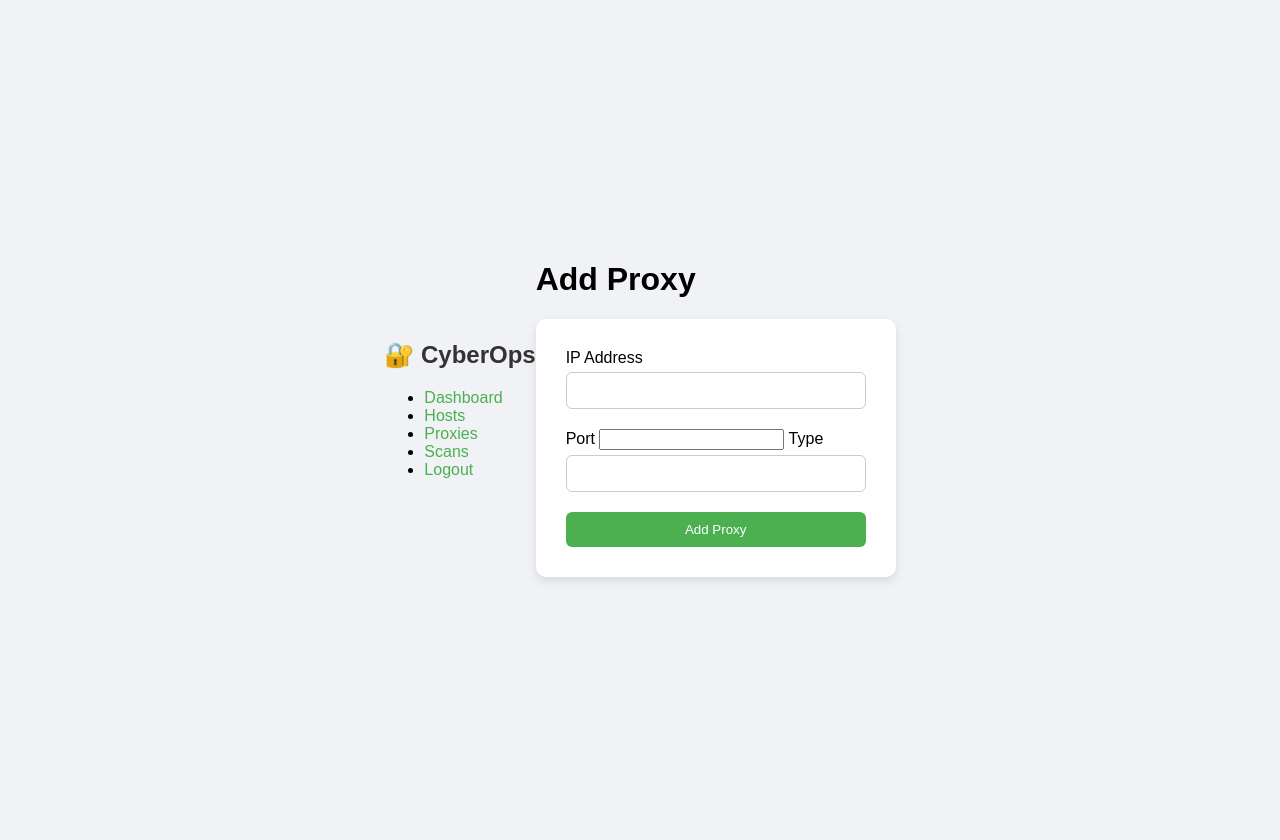
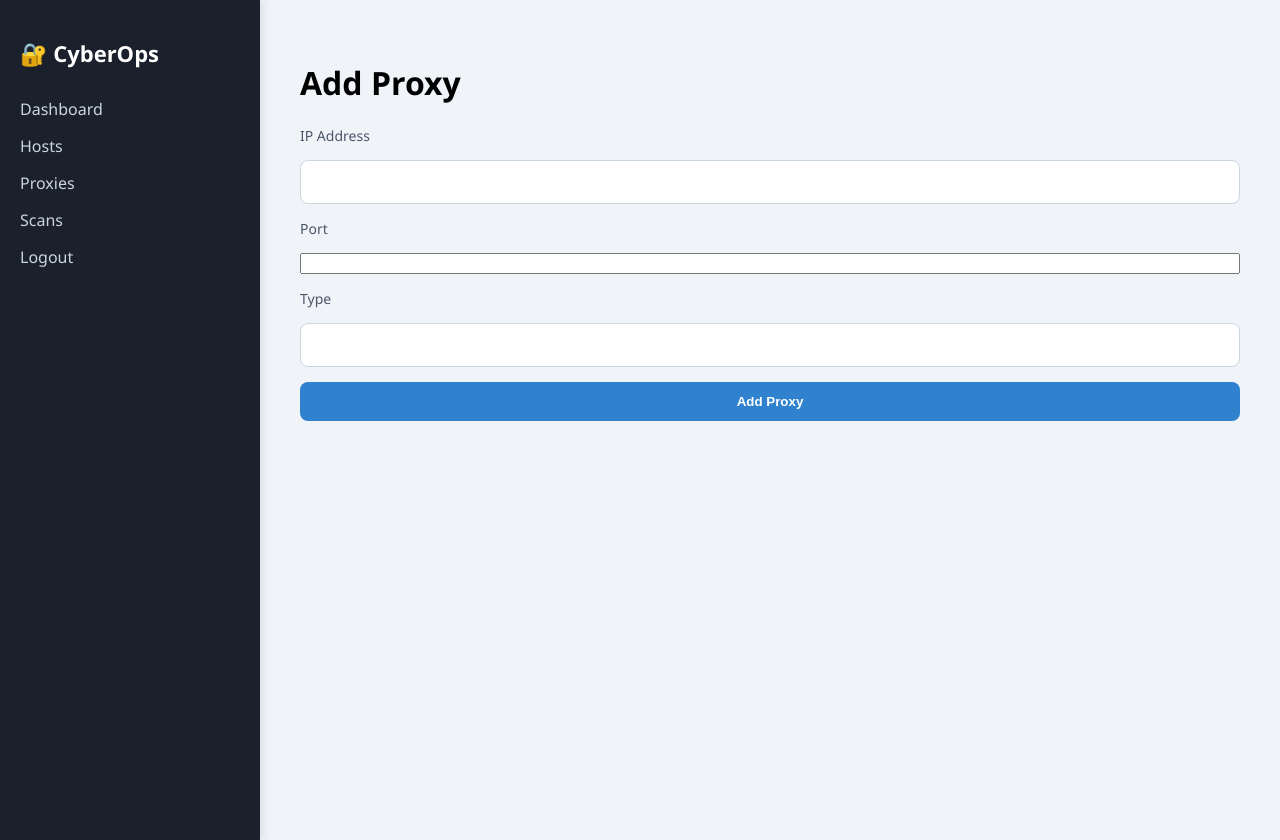
Before and after one commit to LM-Codespace/Dashboard-Flask, a Flask app: page /proxies/add in a window 1280 px wide. Before the commit the page ends 581 px from the top, so only its background shows below. Run offline with Flask 3, Linux system fonts and the light colour scheme; the visitor is signed in with stand-in values (Sample User, id 1); some libraries are stand-ins or nearby versions.

Commit message:
Update style.css

```diff
--- a/static/style.css
+++ b/static/style.css
@@ -1,61 +1,107 @@
 body {
-    font-family: Arial, sans-serif;
-    background: #f0f2f5;
     display: flex;
-    justify-content: center;
-    align-items: center;
+    margin: 0;
+    font-family: 'Segoe UI', sans-serif;
+    background: #f0f4f8;
     height: 100vh;
 }
 
-form {
-    background: #fff;
-    padding: 30px;
-    border-radius: 10px;
-    box-shadow: 0 4px 10px rgba(0, 0, 0, 0.1);
-    width: 300px;
+.nav {
+    width: 220px;
+    background-color: #1a202c;
+    color: white;
+    padding: 20px;
+    height: 100vh;
+    box-shadow: 2px 0 10px rgba(0,0,0,0.1);
 }
 
-h2 {
+.nav h2 {
+    font-size: 22px;
+    margin-bottom: 30px;
+}
+
+.nav ul {
+    list-style: none;
+    padding: 0;
+}
+
+.nav li {
+    margin-bottom: 15px;
+}
+
+.nav a {
+    text-decoration: none;
+    color: #cbd5e0;
+    font-weight: 500;
+    transition: color 0.2s;
+}
+
+.nav a:hover {
+    color: #63b3ed;
+}
+
+.content {
+    flex-grow: 1;
+    padding: 40px;
+}
+
+.dashboard-container,
+.login-container {
+    background-color: #ffffff;
+    padding: 40px 35px;
+    border-radius: 12px;
+    box-shadow: 0 12px 30px rgba(0, 0, 0, 0.1);
+    max-width: 600px;
+    width: 100%;
+    margin: auto;
     text-align: center;
-    margin-bottom: 20px;
-    color: #333;
+}
+
+.login-container h2 {
+    margin-bottom: 25px;
+    color: #2d3748;
+    font-size: 24px;
+}
+
+form {
+    display: flex;
+    flex-direction: column;
+    gap: 15px;
+}
+
+label {
+    text-align: left;
+    color: #4a5568;
+    font-weight: 500;
+    font-size: 14px;
 }
 
 input[type="text"],
 input[type="password"] {
-    width: 100%;
-    padding: 10px;
-    margin-top: 5px;
-    margin-bottom: 20px;
-    border: 1px solid #ccc;
-    border-radius: 6px;
-    box-sizing: border-box;
+    padding: 12px;
+    border: 1px solid #cbd5e0;
+    border-radius: 8px;
+    font-size: 16px;
+    transition: border-color 0.3s ease;
+}
+
+input[type="text"]:focus,
+input[type="password"]:focus {
+    border-color: #3182ce;
+    outline: none;
 }
 
 input[type="submit"] {
-    width: 100%;
-    padding: 10px;
-    background-color: #4CAF50;
+    padding: 12px;
+    background-color: #3182ce;
     color: white;
+    font-weight: bold;
     border: none;
-    border-radius: 6px;
+    border-radius: 8px;
     cursor: pointer;
+    transition: background-color 0.3s ease;
 }
 
 input[type="submit"]:hover {
-    background-color: #45a049;
+    background-color: #2563eb;
 }
-
-p {
-    color: red;
-    text-align: center;
-}
-
-.dashboard {
-    text-align: center;
-}
-
-a {
-    color: #4CAF50;
-    text-decoration: none;
-}
```
